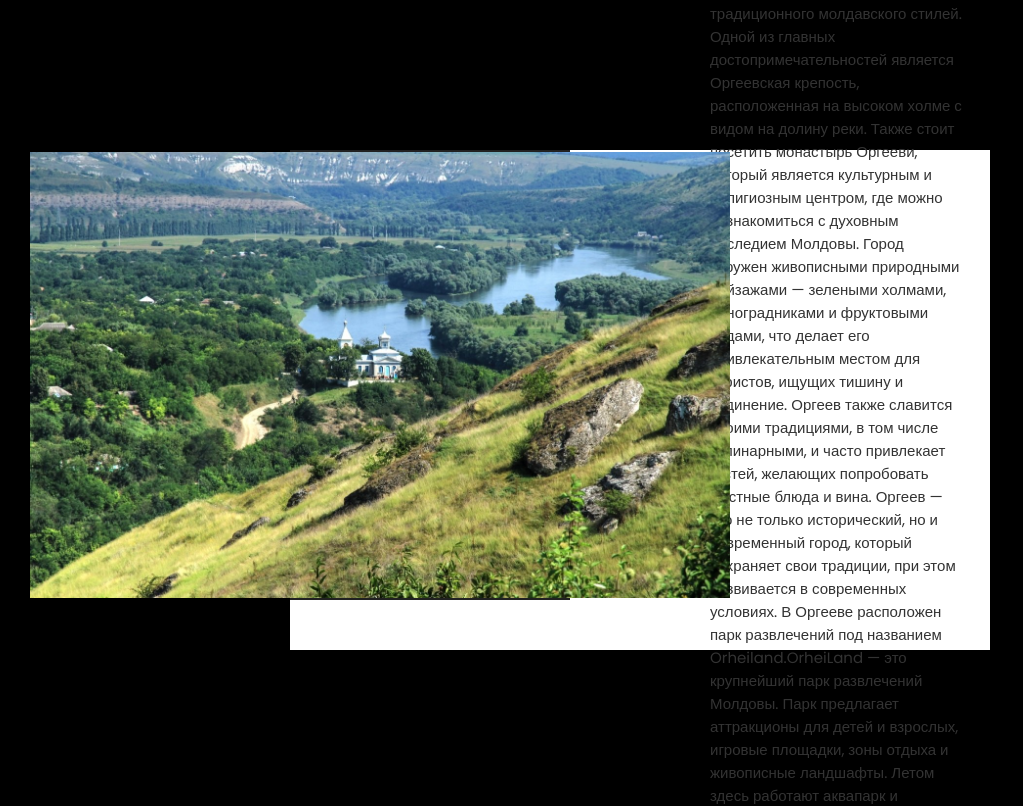
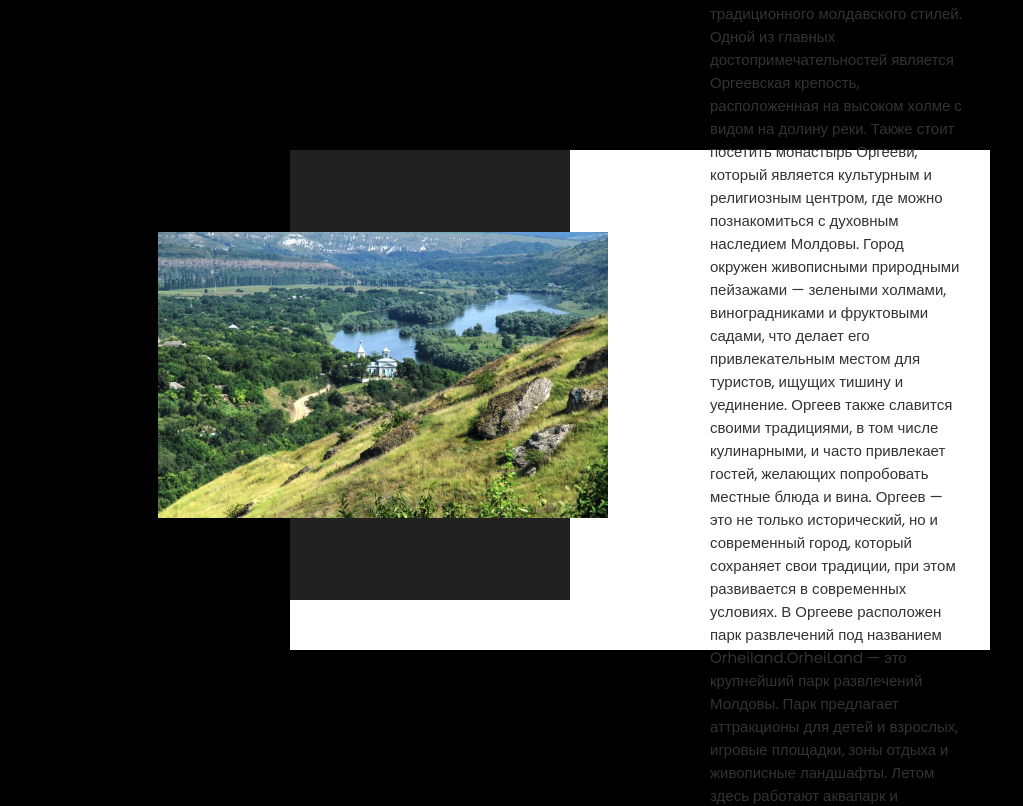
Before and after one commit to syiris667889/project, a plain HTML site: page Orhei.html in a window 1280 px wide. Shown: the top 806 px of the page, without its empty margins (0-1023 px from the left). Drawn offline with nearby package versions, Linux system fonts and the light colour scheme.

Commit message:
Update Orhei.css

```diff
--- a/Orhei.css
+++ b/Orhei.css
@@ -42,8 +42,8 @@ body {
 }
 .container .imgBx img {
     position: relative;
-    width: 700px;
-    left: -50px;
+    width: 450px;
+    left: -47px;
     transition: .9s linear;
 }
 .container .details {
```
